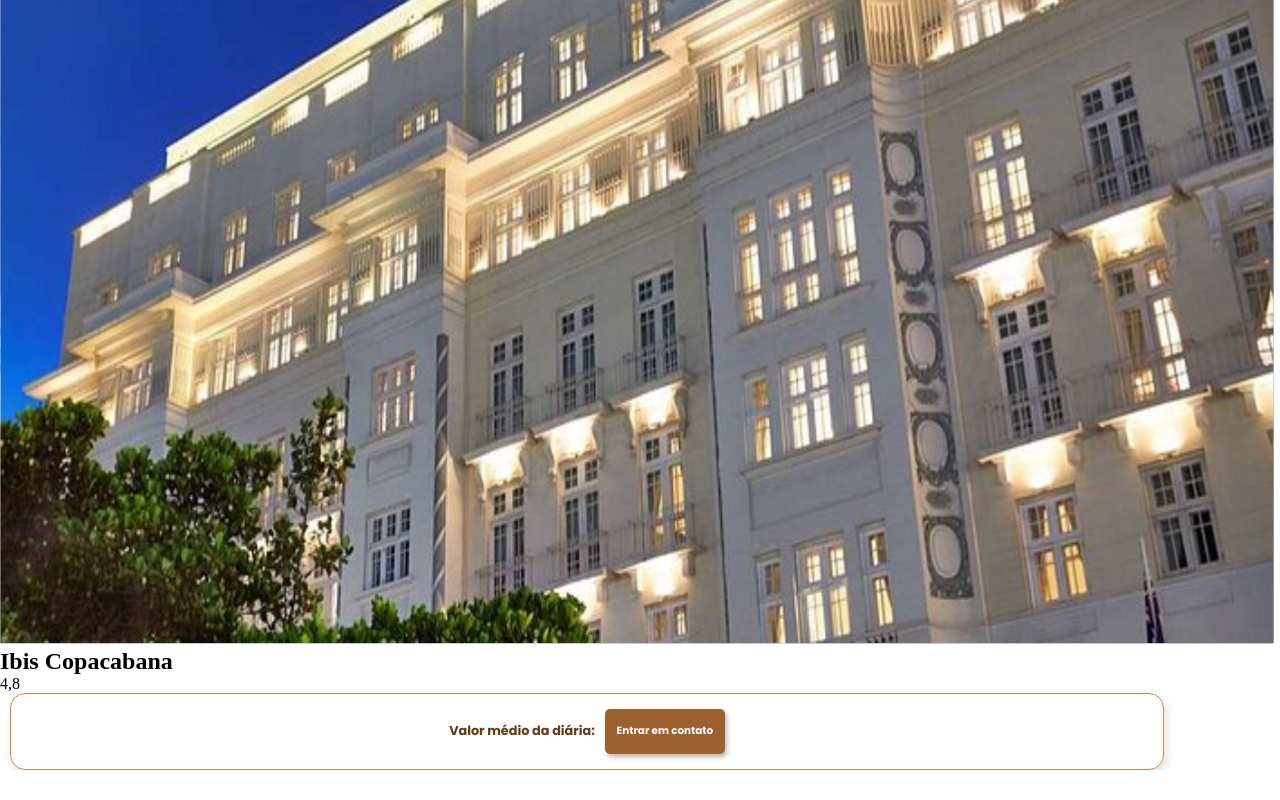
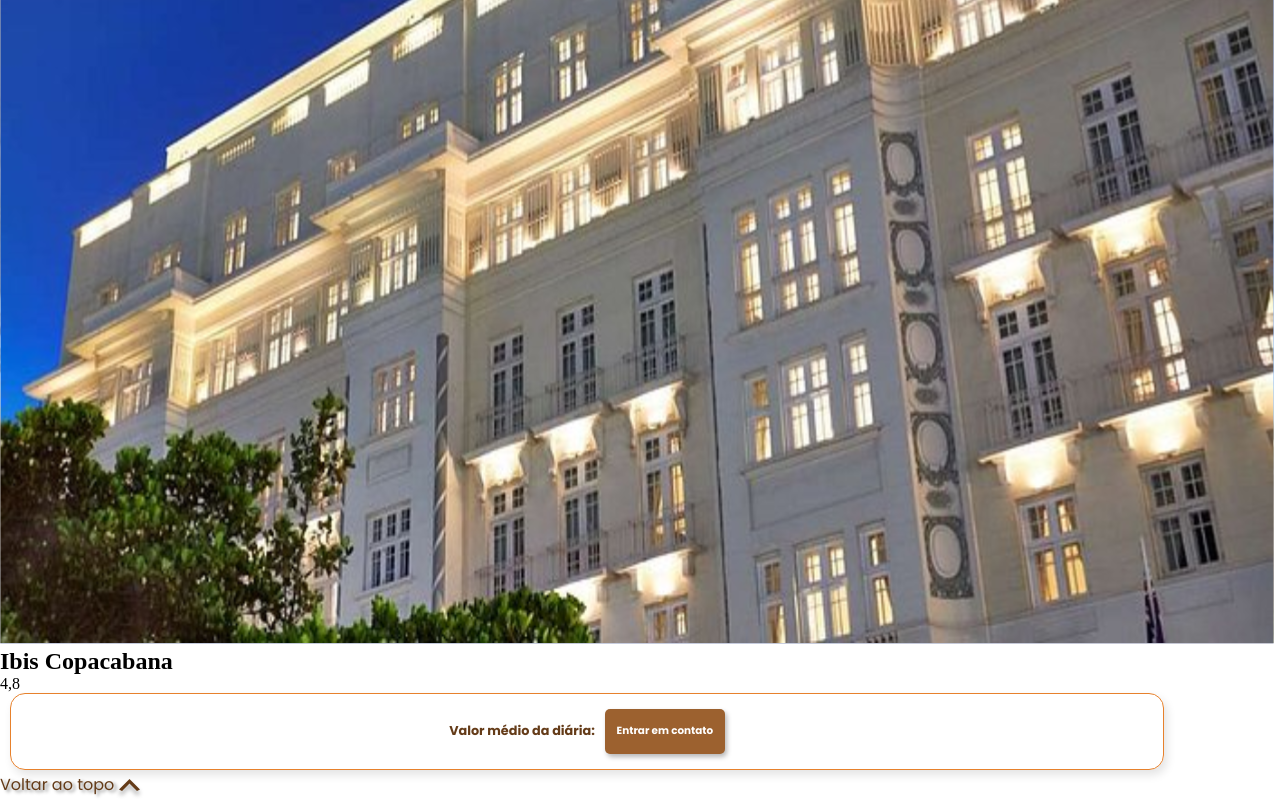
Before and after one commit to estartandodevs-course/barking-pets, a React (Create React App) app: page /description_hotel/1 in a window 1280 px wide. Shown: the part 537-1337 px from the top of the page. Before the commit the page ends 1307 px from the top, so only its background shows below. Built offline with nearby package versions, Linux system fonts and the light colour scheme.

Commit message:
Exportando e importando para uso o component "backTop"
Signed-off-by: joaoprferreira <joaof082@gmail.com>

```diff
--- a/src/components/index.js
+++ b/src/components/index.js
@@ -11,3 +11,4 @@ export { Filter } from "./Filter";
 export { FilterItem } from "./FilterItem";
 export { Button } from "./Button";
 export { EstablishmentPrice } from "./EstablishmentPrice";
+export { BackTop } from "./BackTop";
--- a/src/pages/HotelDescription/index.js
+++ b/src/pages/HotelDescription/index.js
@@ -1,7 +1,7 @@
 import React, { useEffect, useState } from "react";
 import { useParams } from "react-router-dom";
 import { SairIcon } from "../../assets/icons";
-import { EstablishmentPrice } from "../../components";
+import { BackTop, EstablishmentPrice } from "../../components";
 import { getBusinessById } from "../../services/business";
 import "./styles.scss";
 
@@ -34,6 +34,7 @@ const HotelDescription = () => {
           <h1>{business.name}</h1>
           <p>{business.nota}</p>
           <EstablishmentPrice />
+          <BackTop />
         </main>
       )}
     </section>
```
